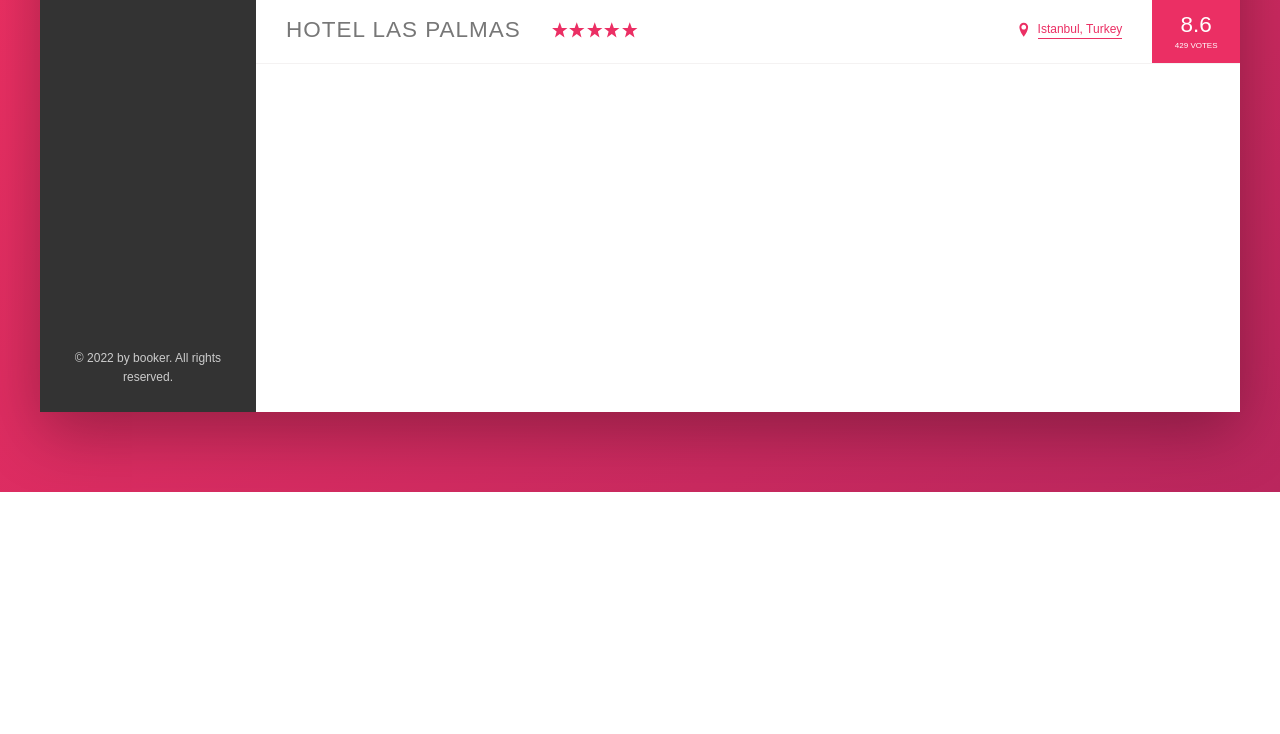
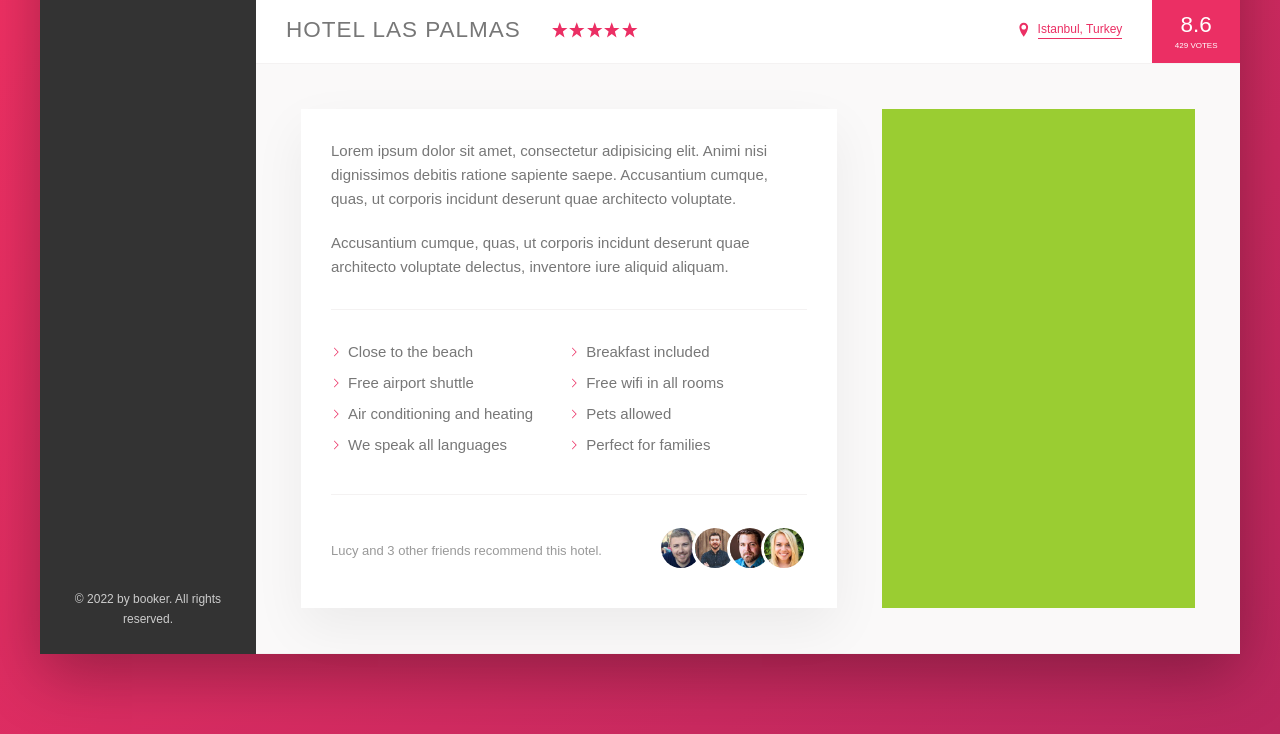
Before and after one commit to murtazablt/booker, a website: page index.html in a window 1280 px wide. Shown: the part 538-1272 px from the top of the page. Before the commit the page ends 1030 px from the top, so only its background shows below. Drawn offline with Linux system fonts and the light colour scheme.

Commit message:
detail section built

```diff
--- a/index.html
+++ b/index.html
@@ -145,17 +145,65 @@
               <svg class="overview__icon-location">
                 <use xlink:href="src/img/sprite.svg#icon-location-pin"></use>
               </svg>
-              <button class="btn-inline">
-                Istanbul, Turkey
-              </button>
+              <button class="btn-inline">Istanbul, Turkey</button>
             </div>
             <div class="overview__rating">
-                <div class="overview__rating-average">
-                    8.6
+              <div class="overview__rating-average">8.6</div>
+              <div class="overview__rating-count">429 Votes</div>
+            </div>
+          </div>
+          <div class="detail">
+            <div class="description">
+              <p class="paragraph">
+                Lorem ipsum dolor sit amet, consectetur adipisicing elit. Animi
+                nisi dignissimos debitis ratione sapiente saepe. Accusantium
+                cumque, quas, ut corporis incidunt deserunt quae architecto
+                voluptate.
+              </p>
+              <p class="paragraph">
+                Accusantium cumque, quas, ut corporis incidunt deserunt quae
+                architecto voluptate delectus, inventore iure aliquid aliquam.
+              </p>
+              <ul class="list">
+                <li class="list__item">Close to the beach</li>
+                <li class="list__item">Breakfast included</li>
+                <li class="list__item">Free airport shuttle</li>
+                <li class="list__item">Free wifi in all rooms</li>
+                <li class="list__item">Air conditioning and heating</li>
+                <li class="list__item">Pets allowed</li>
+                <li class="list__item">We speak all languages</li>
+                <li class="list__item">Perfect for families</li>
+              </ul>
+              <div class="recommend">
+                <p class="recommend__count">
+                  Lucy and 3 other friends recommend this hotel.
+                </p>
+                <div class="recommend__friends">
+                  <img
+                    src="src/img/user-3.jpg"
+                    alt="Friend 1"
+                    class="recommend__photo"
+                  />
+                  <img
+                    src="src/img/user-4.jpg"
+                    alt="Friend 2"
+                    class="recommend__photo"
+                  />
+                  <img
+                    src="src/img/user-5.jpg"
+                    alt="Friend 3"
+                    class="recommend__photo"
+                  />
+                  <img
+                    src="src/img/user-6.jpg"
+                    alt="Friend 4"
+                    class="recommend__photo"
+                  />
                 </div>
-                <div class="overview__rating-count">
-                    429 Votes
-                </div>
+              </div>
+            </div>
+            <div class="user-reviews">
+
             </div>
           </div>
         </main>
--- a/src/sass/_base.scss
+++ b/src/sass/_base.scss
@@ -31,6 +31,9 @@ Grey dark 3: #999
   --color-grey-dark-3: #999;
 
   --shadow-dark: 0 2rem 6rem rgba(0, 0, 0, 0.3);
+  --shadow-light: 0 2rem 5rem rgba(0, 0, 0, 0.06);
+
+  --line: 1px solid var(--color-grey-light-2);
 }
 
 * {
--- a/src/sass/_components.scss
+++ b/src/sass/_components.scss
@@ -203,7 +203,7 @@
 .overview {
   display: flex;
   align-items: center;
-  border-bottom: 1px solid var(--color-grey-light-2);
+  border-bottom: var(--line);
 
   &__heading {
     font-size: 2.25rem;
@@ -291,3 +291,71 @@
     box-shadow: none;
   }
 }
+
+//PARAGRAPH
+.paragraph:not(:last-of-type) {
+  margin-bottom: 2rem;
+}
+
+//LIST
+.list {
+  list-style: none;
+  margin: 3rem 0;
+  padding: 3rem 0;
+  border-top: var(--line);
+  border-bottom: var(--line);
+
+  display: flex;
+  flex-wrap: wrap;
+
+  &__item {
+    flex: 0 0 50%;
+    margin-bottom: 0.7rem;
+  }
+
+  &__item::before {
+    content: "";
+    display: inline-block;
+    height: 1rem;
+    width: 1rem;
+    margin-right: 0.7rem;
+
+    //For Older Browsers
+    //background-image: url("/src/img/chevron-thin-right.svg");
+    //background-size: cover;
+
+    //For Modern Browsers
+    background-color: var(--color-primary);
+    -webkit-mask-image: url("/src/img/chevron-thin-right.svg");
+    -webkit-mask-size: cover;
+    mask-image: url("/src/img/chevron-thin-right.svg");
+    mask-size: cover;
+  }
+}
+
+//RECOMMEND
+.recommend {
+  font-size: 1.3rem;
+  color: var(--color-grey-dark-3);
+
+  display: flex;
+  align-items: center;
+
+  &__count {
+    margin-right: auto;
+  }
+  &__friends {
+  }
+
+  &__photo {
+    box-sizing: content-box;
+    height: 4rem;
+    width: 4rem;
+    border-radius: 50%;
+    border: 3px solid #fff;
+
+    &:not(:last-child) {
+      margin-right: -1.5rem;
+    }
+  }
+}
--- a/src/sass/_layout.scss
+++ b/src/sass/_layout.scss
@@ -10,7 +10,7 @@
   font-size: 1.4rem;
   height: 7rem;
   background-color: #fff;
-  border-bottom: 1px solid var(--color-grey-light-2);
+  border-bottom: var(--line);
 
   display: flex;
   justify-content: space-between;
@@ -30,8 +30,24 @@
 .hotel-view {
   background-color: #fff;
 
-  // Test Purpose
-  height: 80rem;
-
   flex: 1;
 }
+
+.detail {
+  display: flex;
+  padding: 4.5rem;
+  background-color: var(--color-grey-light-1);
+  border-bottom: var(--line);
+  font-size: 1.5rem;
+}
+.description {
+  background-color: #fff;
+  box-shadow: var(--shadow-light);
+  padding: 3rem;
+  flex: 0 0 60%;
+  margin-right: 4.5rem;
+}
+.user-reviews {
+  background-color: yellowgreen;
+  flex: 1;
+}
```
Also changed, not shown: src/css/style.css.
